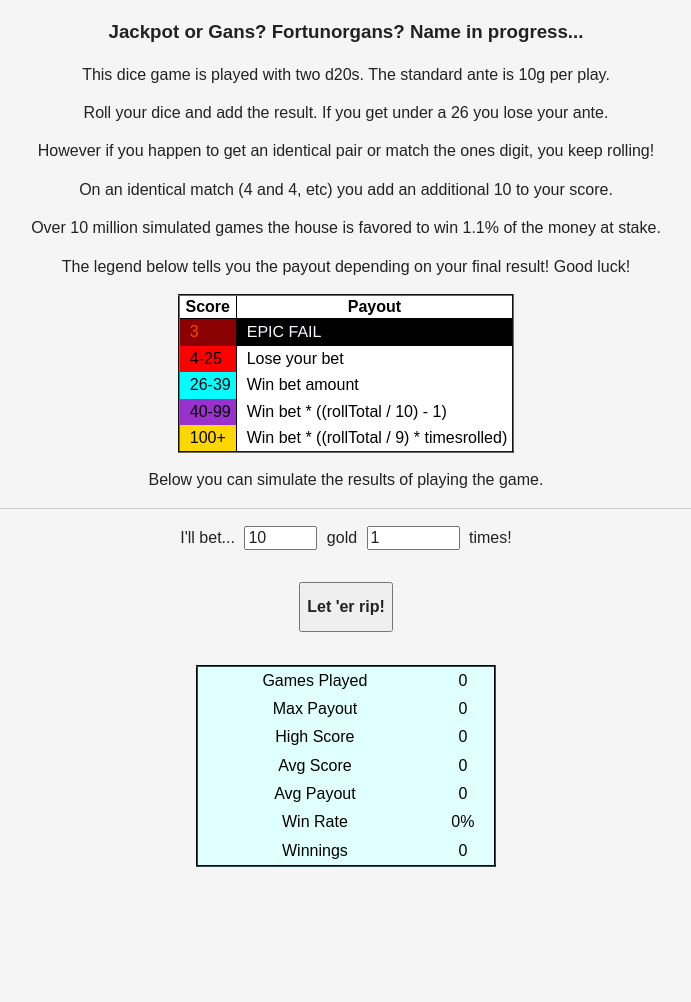
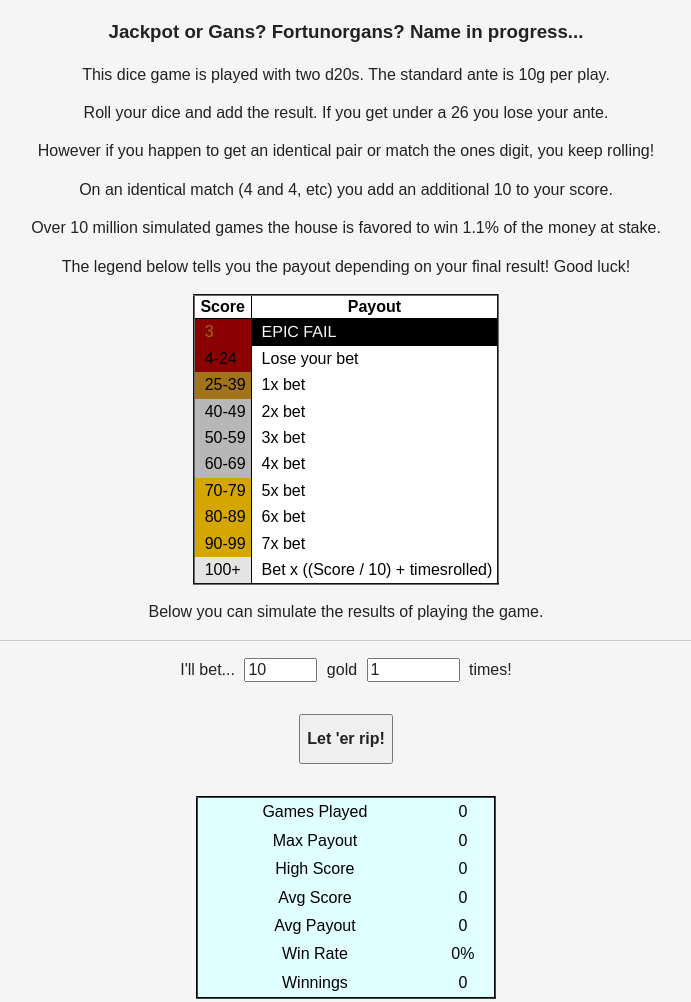
Before and after one commit to 4rclyte/double20s, a plain HTML site: page index.html in a window 1280 px wide. Shown: the whole page, without its empty margins (294-985 px from the left). Before the commit the page ends 906 px from the top, so only its background shows below. Drawn offline with nearby package versions, Linux system fonts and the light colour scheme.

Commit message:
updated odds & changed display
It's less mathy for those who are not mathy

```diff
--- a/index.html
+++ b/index.html
@@ -37,36 +37,47 @@
                     <th style="border-left: 1px groove black">Payout</th>
                 </tr>
                 <tr>
-                    <td style="background-color: darkred; color: orangered">3</td>
+                    <td style="background-color: darkred; color: #9b6f00">3</td>
                     <td style="border-left: 1px groove black" class="badStuff" onclick="feelsBadMan('qq')">EPIC FAIL</td>
                 </tr>
-                <!--<tr>
-                    <td style="background-color: darkred">4-9</td>
-                    <td>Lose your bet, involuntary organ donation</td>
-                </tr>-->
                 <tr>
-                    <td style="background-color: red">4-25</td>
+                    <td style="background-color: darkred">4-24</td>
                     <td style="border-left: 1px groove black">Lose your bet</td>
                 </tr>
                 <tr>
-                    <td style="background-color: cyan">26-39</td>
-                    <td style="border-left: 1px groove black">Win bet amount</td>
+                    <td style="background-color: #a17419">25-39</td>
+                    <td style="border-left: 1px groove black">1x bet</td>
                 </tr>
                 <tr>
-                    <td style="background-color: darkorchid">40-99</td>
-                    <td style="border-left: 1px groove black">Win bet * ((rollTotal / 10) - 1)</td>
+                    <td style="background-color: #b7b7b7">40-49</td>
+                    <td style="border-left: 1px groove black">2x bet</td>
                 </tr>
                 <tr>
-                    <td style="background-color: gold">100+</td>
-                    <td style="border-left: 1px groove black">Win bet * ((rollTotal / 9) * timesrolled)</td>
+                    <td style="background-color: #b7b7b7">50-59</td>
+                    <td style="border-left: 1px groove black">3x bet</td>
+                </tr>
+                <tr>
+                    <td style="background-color: #b7b7b7">60-69</td>
+                    <td style="border-left: 1px groove black">4x bet</td>
+                </tr>
+                <tr>
+                    <td style="background-color: #d5a500">70-79</td>
+                    <td style="border-left: 1px groove black">5x bet</td>
+                </tr>
+                <tr>
+                    <td style="background-color: #d5a500">80-89</td>
+                    <td style="border-left: 1px groove black">6x bet</td>
+                </tr>
+                <tr>
+                    <td style="background-color: #d5a500">90-99</td>
+                    <td style="border-left: 1px groove black">7x bet</td>
+                </tr>
+                <tr>
+                    <td style="background-color: #e5e4e2">100+</td>
+                    <td style="border-left: 1px groove black">Bet x ((Score / 10) + timesrolled)</td>
                 </tr>
             <table>
         </div>
-
-        <!--
-        <p>3: (-bet, --self) You're in for a surprise! Two for one special! Come around back and we'll hook you up!</p>
-        <p>4-9: (-bet, -self) You've had a bad day I bet. Come back to the executive lounge and take a load off.</p>
-        -->
 
         <p>Below you can simulate the results of playing the game.</p>
         <hr>
```
